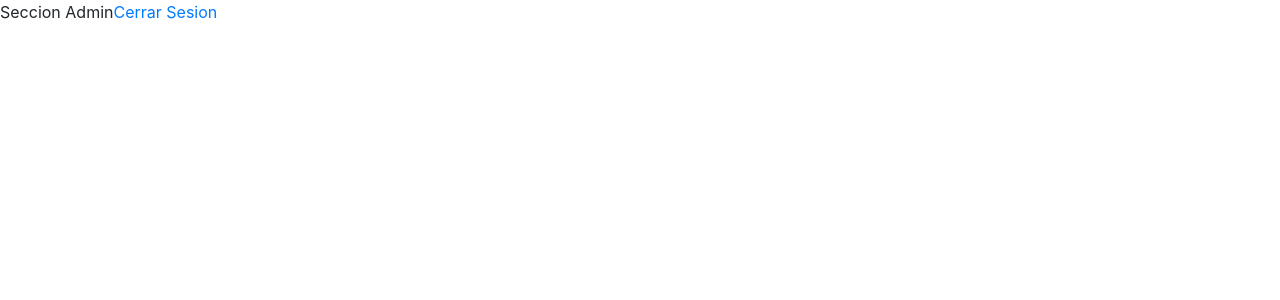
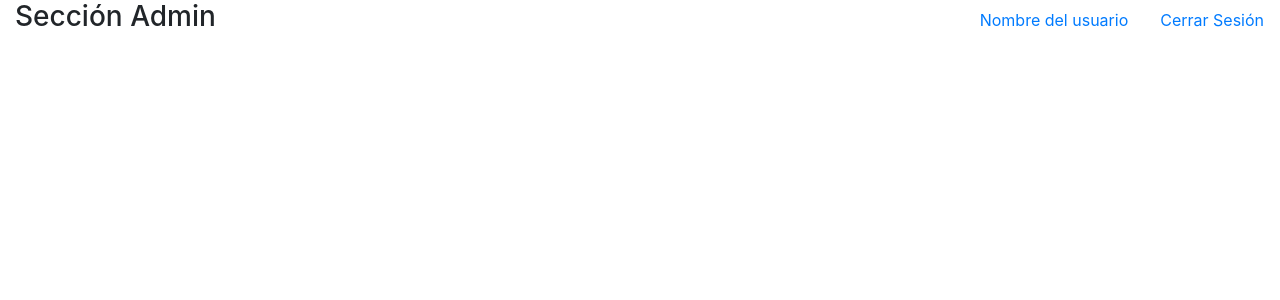
Before and after one commit to wainola/Mercaditofullstack, a React (Create React App) app in the folder client/: page /admin in a window 1280 px wide. Shown: the top 300 px of the page. Built offline with nearby package versions, Linux system fonts and the light colour scheme.

Commit message:
seting user email on the navbar

```diff
--- a/client/src/actions/index.js
+++ b/client/src/actions/index.js
@@ -34,6 +34,7 @@ export function signinUser({email, password}, callback){
             response => {
                 dispatch({type: AUTH_USER});
                 localStorage.setItem('token', response.data.token);
+                localStorage.setItem('mail_user', email);
                 // THIS IS THE CALLBACK THAT MANAGES THE REDIRECTION
                 callback();
             }
@@ -53,7 +54,12 @@ export function authError(error){
 
 export function signoutUser(){
     localStorage.removeItem('token');
+    localStorage.removeItem('mail_user');
     return{
         type: UNAUTH_USER
     }
 }
+
+export function getUserEmail({email}){
+
+}
--- a/client/src/containers/admin/admin.js
+++ b/client/src/containers/admin/admin.js
@@ -1,15 +1,34 @@
 import React, {Component} from 'react';
-import { Link } from 'react-router-dom';
+import { connect } from 'react-redux';
+import NavegacionAdmin from './components/navbar';
 
 class Admin extends Component{
+    componentWillMount(){
+        const email = localStorage.getItem('mail_user');
+        console.log(email);
+    }
     render(){
+        console.log(this.props.authenticated);
         return(
-            <div>
-                Seccion Admin
-                <Link to='/signout'>Cerrar Sesion</Link>
+            <div className="container-fluid">
+                <div className="row">
+                    <div className="col float-left">
+                        <h3>Sección Admin</h3>
+                    </div>
+                    <div className="co">
+                        <NavegacionAdmin />
+                    </div>
+                </div>
             </div>
         );
     }
 }
 
-export default Admin;
+// MAPPING STATE TO PROPS TO GET AUTHENTICATED STATE
+function mapStateToProps(state){
+    return{
+        authenticated: state.auth.authenticated
+    }
+}
+
+export default connect(mapStateToProps)(Admin);
--- /dev/null
+++ b/client/src/containers/admin/components/navbar.js
@@ -0,0 +1,28 @@
+import React, { Component } from 'react';
+import { connect } from 'react-redux';
+import { Link } from 'react-router-dom';
+
+class NavegacionAdmin extends Component{
+    render(){
+        return(
+            <ul className="nav float-right">
+                <li className="nav-item">
+                    <Link to='' className='nav-link'>
+                        Nombre del usuario
+                    </Link>
+                </li>
+                <li className="nav-item">
+                    <Link to='/signout' className="nav-link">Cerrar Sesión</Link>
+                </li>
+            </ul>
+        );
+    }
+}
+
+function mapStateToProps(state){
+    return {
+        user: state.user.email
+    }
+}
+
+export default connect(null)(NavegacionAdmin);
--- a/client/src/containers/auth/signin.js
+++ b/client/src/containers/auth/signin.js
@@ -80,7 +80,7 @@ class Signin extends Component {
 // TODO: ADDING BETTER VALIDATION FOR EMAIL AND PASSWORD!!!
 function validate(values){
     const errors = {};
-    console.log(values);
+    //console.log(values);
     if(!values.email){
         errors.email = 'Ingrese un correo electrónico valido!';
     }
--- a/client/src/containers/auth/signout.js
+++ b/client/src/containers/auth/signout.js
@@ -5,6 +5,11 @@ import * as actions from '../../actions';
 class Signout extends Component{
     componentWillMount(){
         this.props.signoutUser();
+    }
+    goToRoot(){
+        setTimeout(() => {
+            this.props.history.push('/');
+        }, 4000);
     }
     render(){
         return(
@@ -14,6 +19,7 @@ class Signout extends Component{
                         <div className="alert alert-info" style={{ marginTop: "10px"}}>
                             Hasta pronto!
                     </div>
+                    {this.goToRoot()}
                 </div>
             </div>
         );
```
Also changed, not shown: 2 other files (tests, documents, lock files or other folders).
